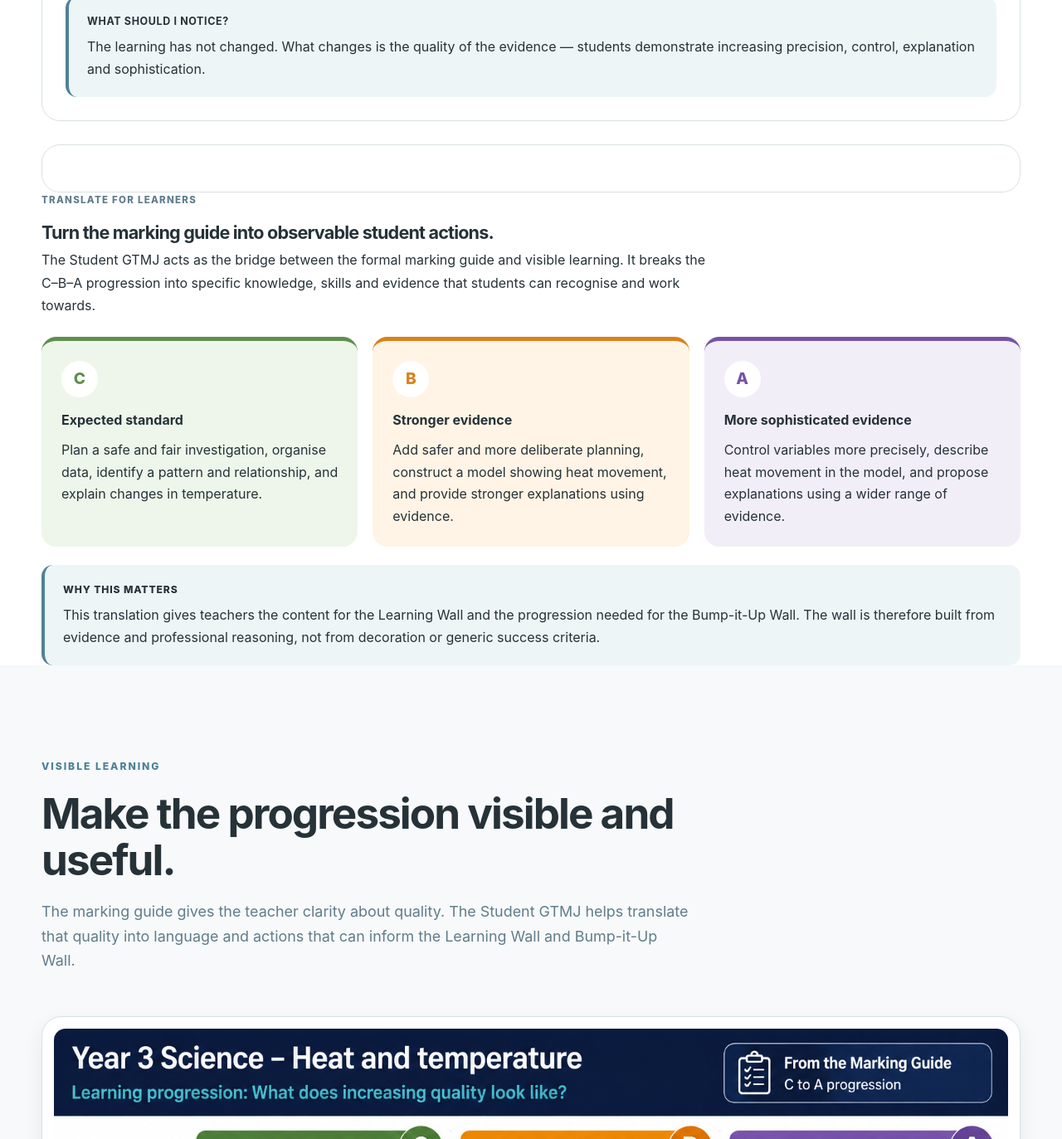
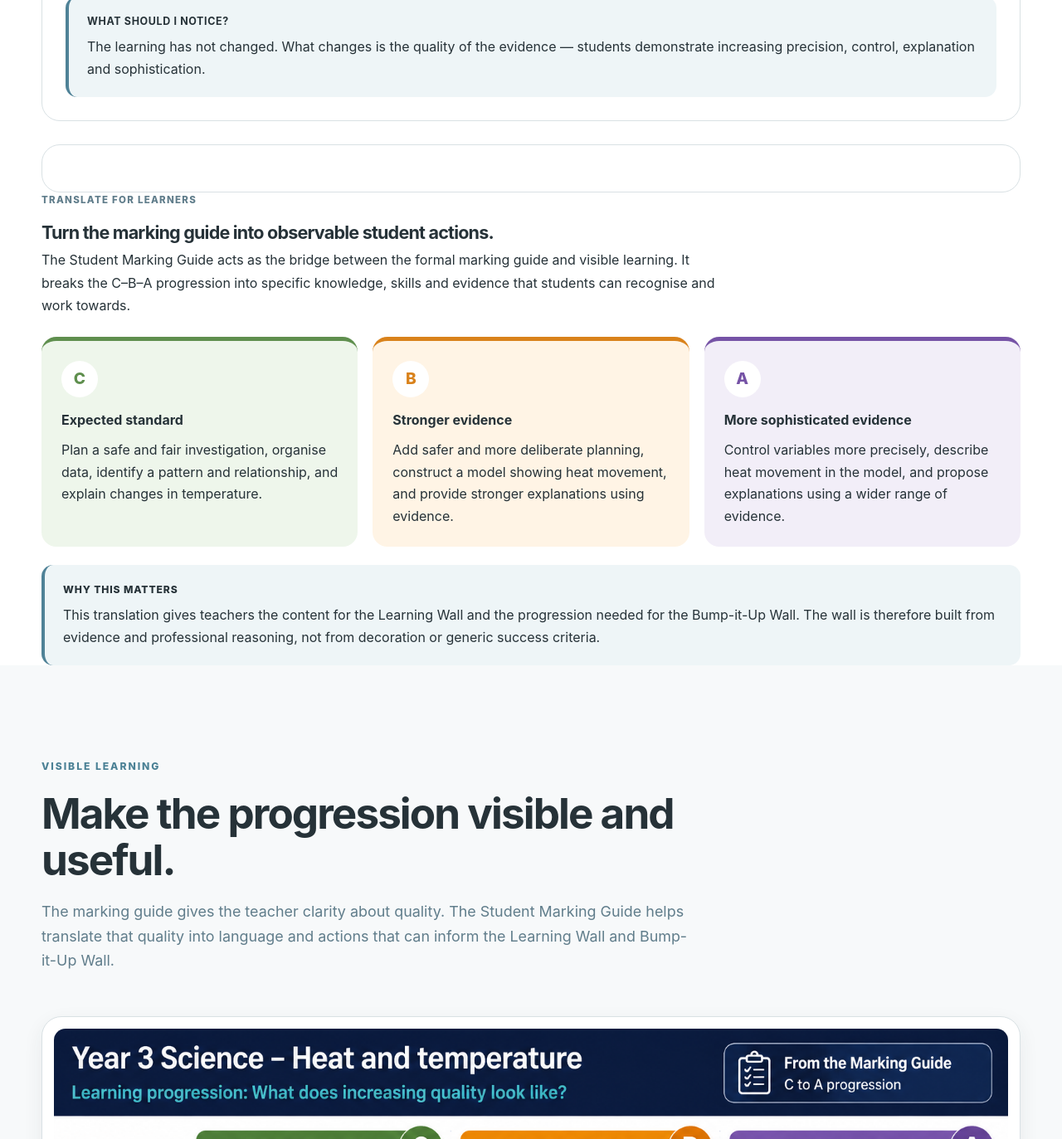
Before and after one commit to monei55/Assessment-Informed-Teaching-Framework, a Next.js app: page /curriculum-intent in a window 1280 px wide. Shown: the part 9566-10939 px from the top of the page at 83% size. Built offline with nearby package versions, Linux system fonts and the light colour scheme.

Commit message:
Update GTMJ terminology

```diff
--- a/app/curriculum-intent/page.tsx
+++ b/app/curriculum-intent/page.tsx
@@ -550,7 +550,7 @@ export default function CurriculumIntentPage() {
     <h3>Turn the marking guide into observable student actions.</h3>
 
     <p>
-      The Student GTMJ acts as the bridge between the formal marking guide
+      The Student Marking Guide acts as the bridge between the formal marking guide
       and visible learning. It breaks the C–B–A progression into specific
       knowledge, skills and evidence that students can recognise and work
       towards.
@@ -605,7 +605,7 @@ export default function CurriculumIntentPage() {
 
       <p>
         The marking guide gives the teacher clarity about quality. The Student
-        GTMJ helps translate that quality into language and actions that can
+        Marking Guide helps translate that quality into language and actions that can
         inform the Learning Wall and Bump-it-Up Wall.
       </p>
     </div>
```
